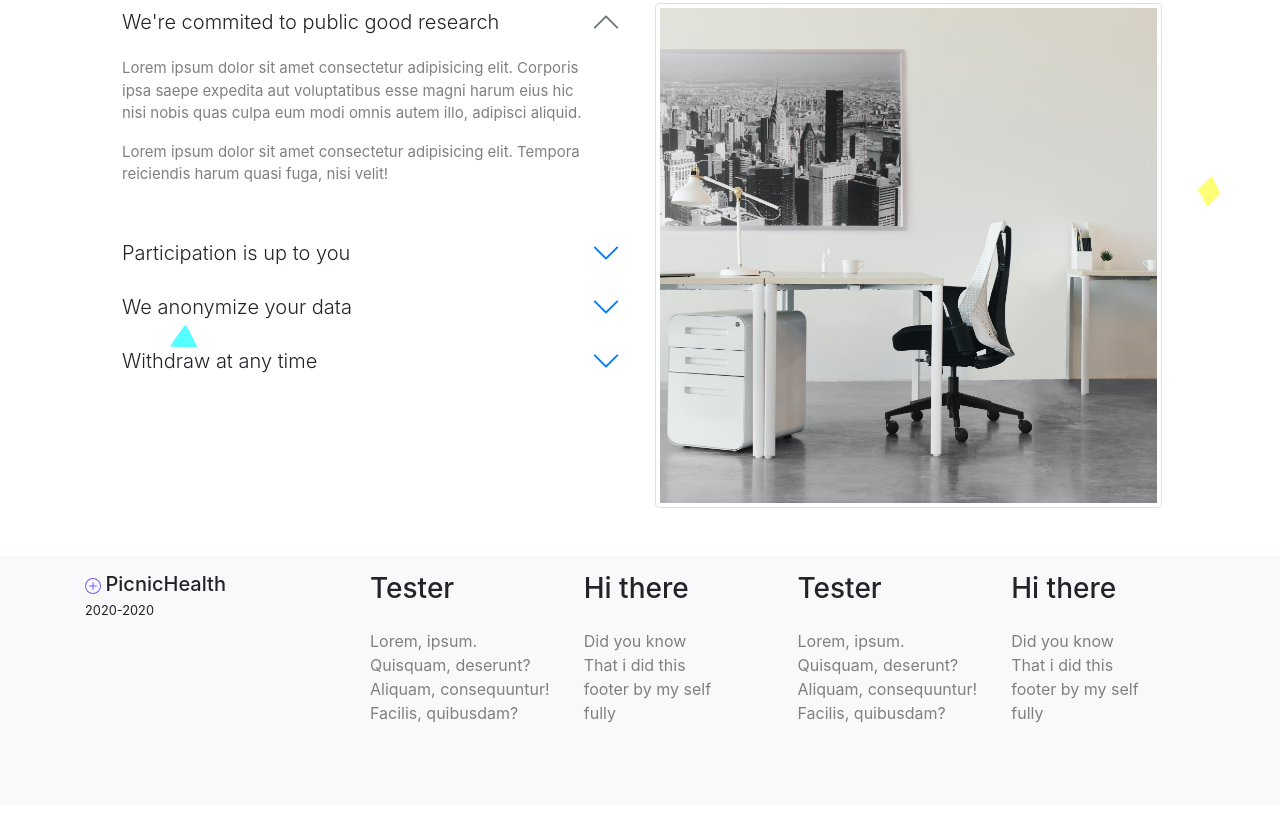
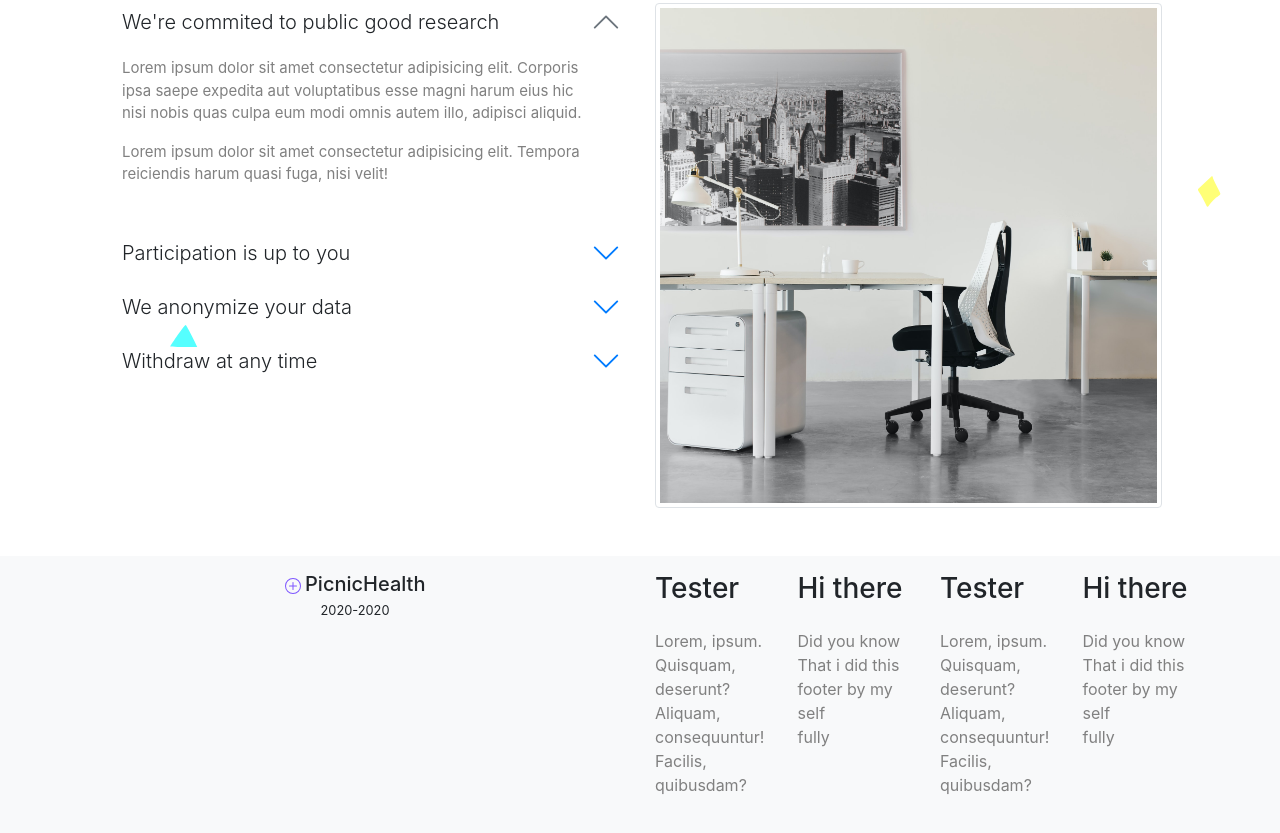
Before and after one commit to UnOSdev/PicnicHealth-site, a plain HTML site: page index.html in a window 1280 px wide. Shown: the part 831-1664 px from the top of the page. Before the commit the page ends 1636 px from the top, so only its background shows below. Drawn offline with Linux system fonts and the light colour scheme.

Commit message:
Update index.html

```diff
--- a/index.html
+++ b/index.html
@@ -165,7 +165,8 @@
     <footer class='bg-light mt-5 pb-5' >
       <div class="container bg-light">
         <div class="row py-3">
-          <div class="col-3">
+          <div class="col-12 mb-5 col-md text-center">
+            <div style="display: inline-block;" class="text-center" >
               <svg width="1em" height="1em" viewBox="0 0 16 16" class="bi bi-plus-circle" fill="currentColor" xmlns="http://www.w3.org/2000/svg">
                 <path fill-rule="evenodd" d="M8 15A7 7 0 1 0 8 1a7 7 0 0 0 0 14zm0 1A8 8 0 1 0 8 0a8 8 0 0 0 0 16z"/>
                 <path fill-rule="evenodd" d="M8 4a.5.5 0 0 1 .5.5v3h3a.5.5 0 0 1 0 1h-3v3a.5.5 0 0 1-1 0v-3h-3a.5.5 0 0 1 0-1h3v-3A.5.5 0 0 1 8 4z"/>
@@ -173,9 +174,10 @@
               <h5 class='m-0 d-inline-block' >PicnicHealth</h5> <br>
               <small>2020-2020</small>
             </div>
-          <div class="col">
+          </div>
+          <div class="col-12 col-md">
             <div class="row">
-              <div class="col-6 col-md mb-3 mb-md-0">
+              <div class="col-6 col-lg mb-3 mb-md-0">
                 <h3 class="mb-4" >Tester</h3>
                 <ul class='p-0'>
                   <li><a href="">Lorem, ipsum.</a></li>
@@ -184,7 +186,7 @@
                   <li><a href="">Facilis, quibusdam?</a></li>
                 </ul>
               </div>
-              <div class="col-6 col-md mb-3 mb-md-0">
+              <div class="col-6 col-lg mb-3 mb-md-0">
                 <h3 class="mb-4" >Hi there</h3>
                 <ul class='p-0'>
                   <li><a href="">Did you know</a></li>
@@ -193,7 +195,7 @@
                   <li><a href="">fully</a></li>
                 </ul>
               </div>
-              <div class="col-6 col-md">
+              <div class="col-6 col-lg">
                 <h3 class="mb-4" >Tester</h3>
                 <ul class='p-0'>
                   <li><a href="">Lorem, ipsum.</a></li>
@@ -202,7 +204,7 @@
                   <li><a href="">Facilis, quibusdam?</a></li>
                 </ul>
               </div>
-              <div class="col-6 col-md">
+              <div class="col-6 col-lg">
                 <h3 class="mb-4" >Hi there</h3>
                 <ul class='p-0'>
                   <li><a href="">Did you know</a></li>
```
Lines whose indentation alone changed are shown as unchanged.
